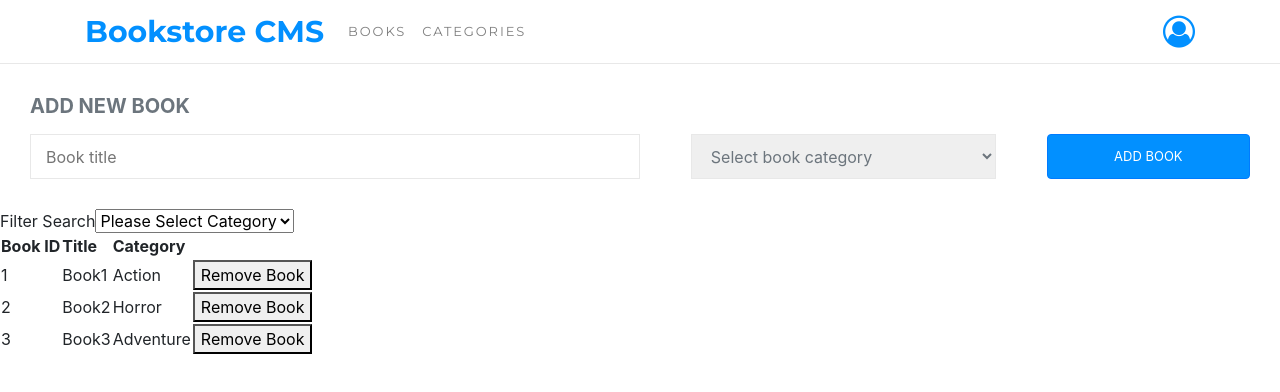
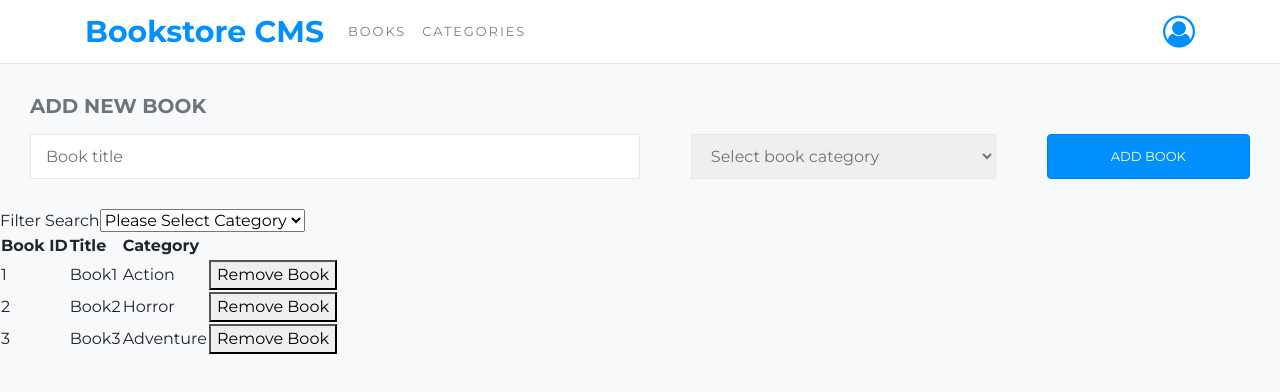
Before and after one commit to ldelbel/bookstore-cms, a React (Create React App) app: page / in a window 1280 px wide. Shown: the top 392 px of the page. Built offline with nearby package versions, Linux system fonts and the light colour scheme.

Commit message:
Add styling to body and minor changes

```diff
--- a/public/index.html
+++ b/public/index.html
@@ -1,29 +1,16 @@
 <!DOCTYPE html>
 <html lang="en">
+
 <head>
   <meta charset="utf-8" />
   <meta name="viewport" content="width=device-width, initial-scale=1" />
   <meta name="theme-color" content="#000000" />
-    <meta
-      name="description"
-      content="Web site created using create-react-app"
-    />
-    <link
-      rel="stylesheet"
-      href="https://cdnjs.cloudflare.com/ajax/libs/twitter-bootstrap/4.5.3/css/bootstrap.min.css"
-    />
-    <link
-      rel="stylesheet"
-      href="https://fonts.googleapis.com/css?family=Montserrat:400,700"
-    />
-    <link
-      rel="stylesheet"
-      href="https://fonts.googleapis.com/css?family=Roboto+Slab:300,400"
-    />
-    <link
-      rel="stylesheet"
-      href="https://cdnjs.cloudflare.com/ajax/libs/font-awesome/4.7.0/css/font-awesome.min.css"
-    />
+  <meta name="description" content="Web site created using create-react-app" />
+  <link rel="stylesheet" href="https://cdnjs.cloudflare.com/ajax/libs/twitter-bootstrap/4.5.3/css/bootstrap.min.css" />
+  <link rel="stylesheet" href="https://fonts.googleapis.com/css?family=Montserrat:400,700" />
+  <link rel="stylesheet" href="https://fonts.googleapis.com/css?family=Roboto+Slab:300,400" />
+  <link rel="stylesheet" href="https://cdnjs.cloudflare.com/ajax/libs/font-awesome/4.7.0/css/font-awesome.min.css" />
+  <link rel="stylesheet" href="style.css" />
 
   <title>React Redux App</title>
 </head>
@@ -32,4 +19,5 @@
   <noscript>You need to enable JavaScript to run this app.</noscript>
   <div id="root"></div>
 </body>
+
 </html>
--- /dev/null
+++ b/public/style.css
@@ -0,0 +1,9 @@
+*:focus {
+  outline: none;
+}
+
+body {
+  background: var(--light);
+  font-family: Montserrat, sans-serif;
+  font-weight: 300;
+}
--- a/src/components/Navbar.js
+++ b/src/components/Navbar.js
@@ -23,17 +23,32 @@ line-height: 37px;
 `;
 
 const Navbar = () => (
-  <StyledNav className="navbar navbar-light navbar-expand-md d-xl-flex navigation-clean">
+  <StyledNav className="navbar navbar-light navbar-expand-md d-xl-flex navigation-clean bg-white">
     <div className="container">
-      <StyledLink className="navbar-brand" href="/">Bookstore CMS</StyledLink>
-      <button type="button" data-toggle="collapse" className="navbar-toggler" data-target="#navcol-1">
+      <StyledLink className="navbar-brand" href="/">
+        Bookstore CMS
+      </StyledLink>
+      <button
+        type="button"
+        data-toggle="collapse"
+        className="navbar-toggler"
+        data-target="#navcol-1"
+      >
         <span className="sr-only">Toggle navigation</span>
         <span className="navbar-toggler-icon" />
       </button>
       <div className="collapse navbar-collapse" id="navcol-1">
         <ul className="nav navbar-nav mr-auto">
-          <StyledLi className="nav-item"><a className="nav-link" href="/">BOOKS</a></StyledLi>
-          <StyledLi className="nav-item"><a className="nav-link" href="/">CATEGORIES</a></StyledLi>
+          <StyledLi className="nav-item">
+            <a className="nav-link" href="/">
+              BOOKS
+            </a>
+          </StyledLi>
+          <StyledLi className="nav-item">
+            <a className="nav-link" href="/">
+              CATEGORIES
+            </a>
+          </StyledLi>
         </ul>
       </div>
       <i className="fa fa-user-circle-o fa-2x" style={{ color: '#0290ff' }} />
```
Also changed, not shown: 2 other files (tests, documents, lock files or other folders). Lines whose indentation alone changed are shown as unchanged.
